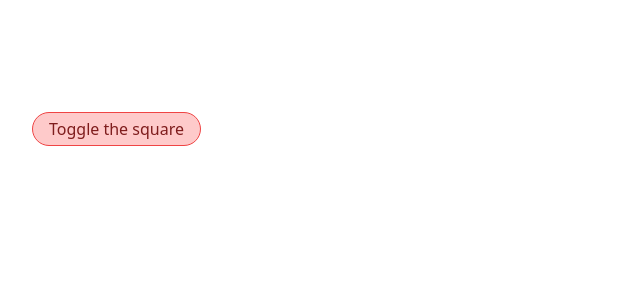
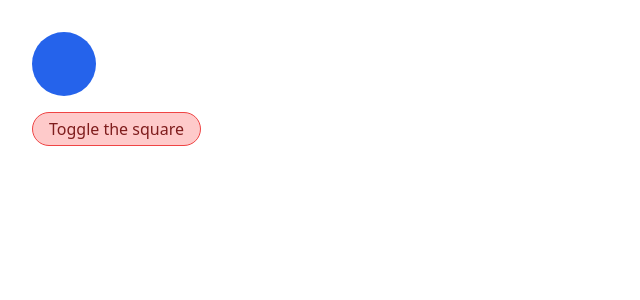
Before and after one commit to JavierM42/wyelabs-gsap, a Vue app: page / in a window 1280 px wide. Both pictures are taken after a click on the button "Toggle the square". Shown: the top 300 px of the page, without its empty margins (0-640 px from the left). Built offline with nearby package versions, Linux system fonts and the light colour scheme.

Commit message:
bonus track: page transition example (broken)

```diff
--- a/src/App.vue
+++ b/src/App.vue
@@ -3,6 +3,7 @@
     <div class="h-16">
       <transition :css="false" @leave="leave" @enter="enter">
         <div v-if="showSquare" class="square w-16 h-16 bg-red-600" />
+        <div v-else class="circle w-16 h-16 bg-blue-600 rounded-full" />
       </transition>
     </div>
     <div class="my-4 space-x-4">
```
